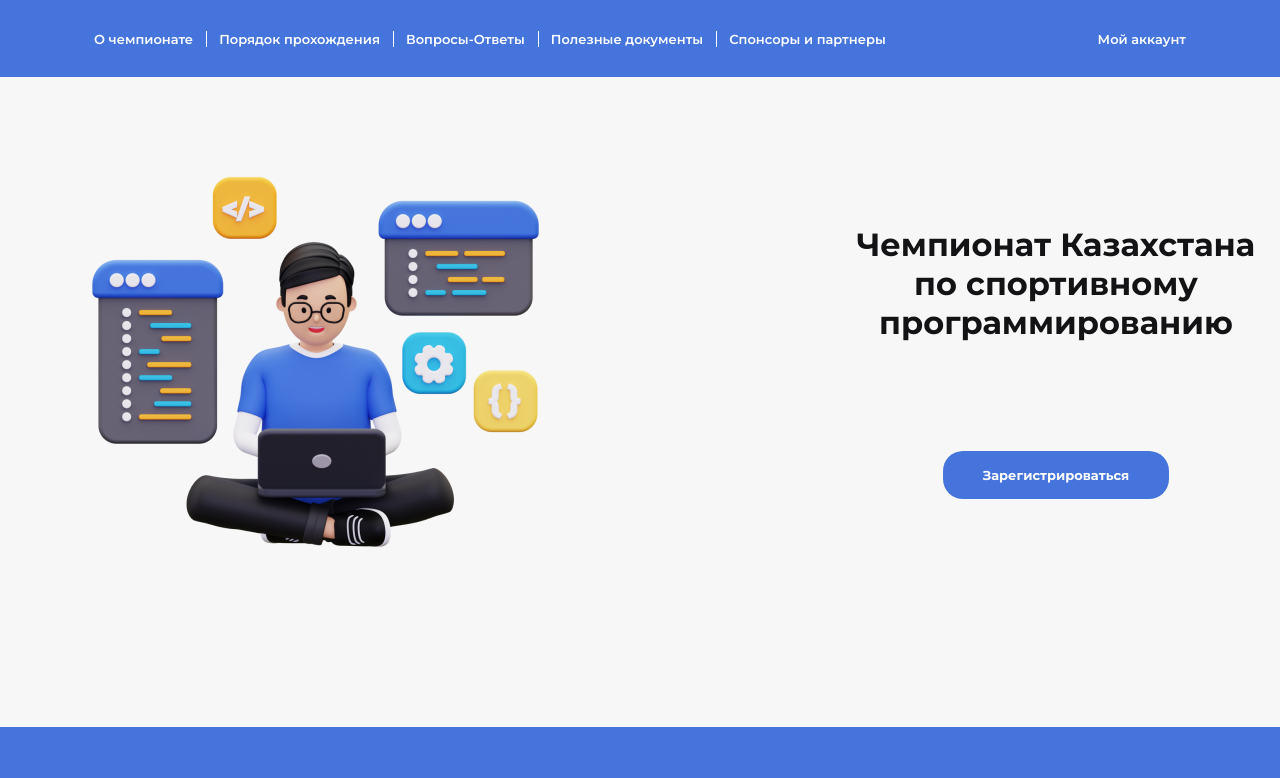
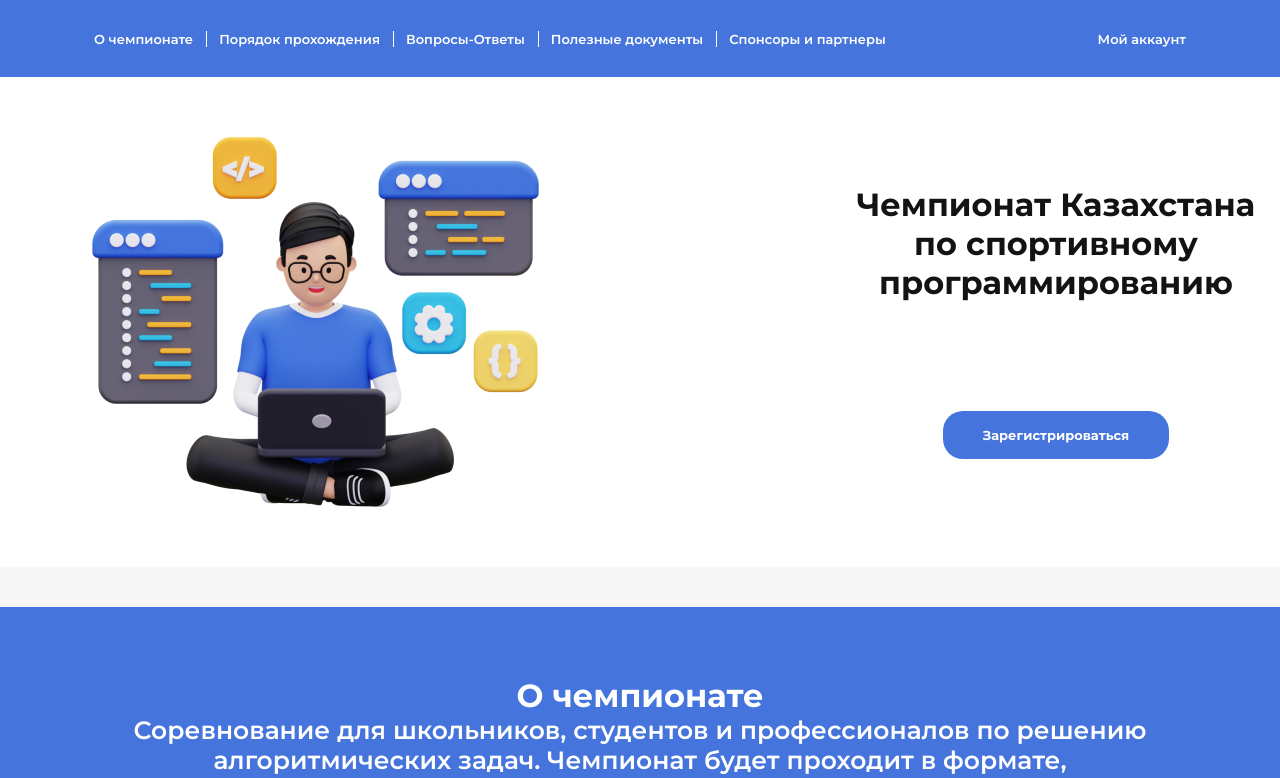
Before and after one commit to cpfed/diploma-cpfed-frontend, a Next.js app: page / in a window 1280 px wide. Shown: the top 778 px of the page. Built offline with nearby package versions, Linux system fonts and the light colour scheme.

Commit message:
fix: change background color

```diff
--- a/src/components/pages/index/Intro/Intro.module.scss
+++ b/src/components/pages/index/Intro/Intro.module.scss
@@ -2,6 +2,7 @@
 
 section#intro {
     background-color: $white;
+    margin: 0px;
 }
 
 .intro {
--- a/src/components/pages/index/Intro/Intro.tsx
+++ b/src/components/pages/index/Intro/Intro.tsx
@@ -7,7 +7,7 @@ import classes from "./Intro.module.scss";
 
 const Intro = () => {
     return (
-        <section id="intro">
+        <section id={classes.intro}>
             <Container>
                 <div className={classes.intro}>
                     <img src="images/intro.png"></img>
```
